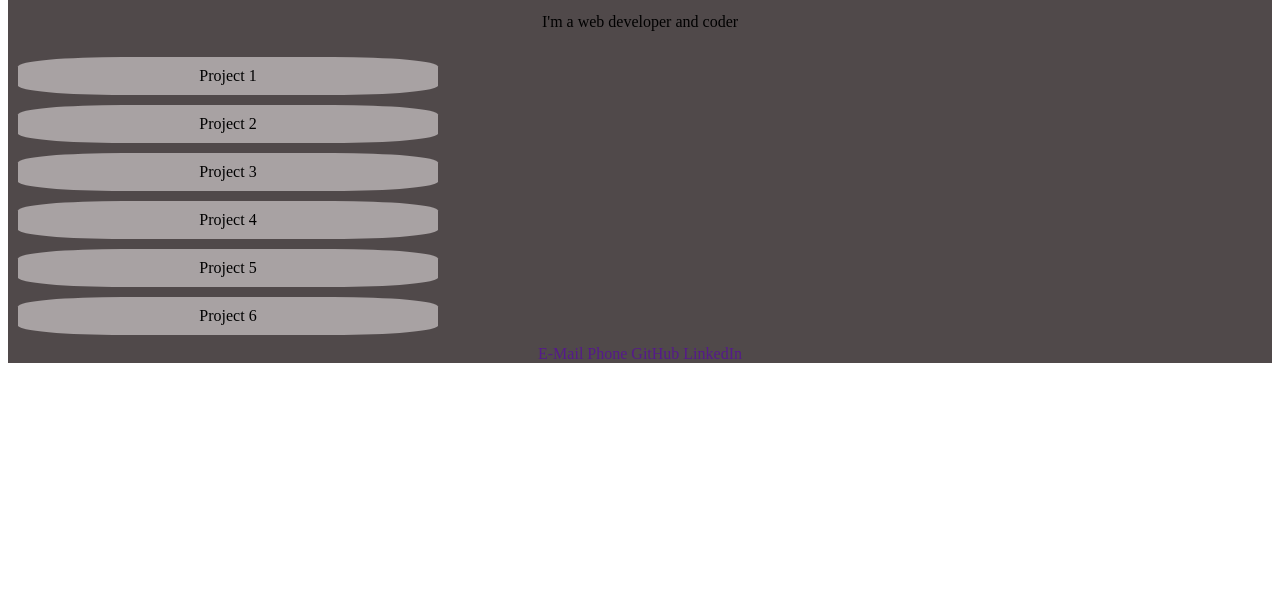
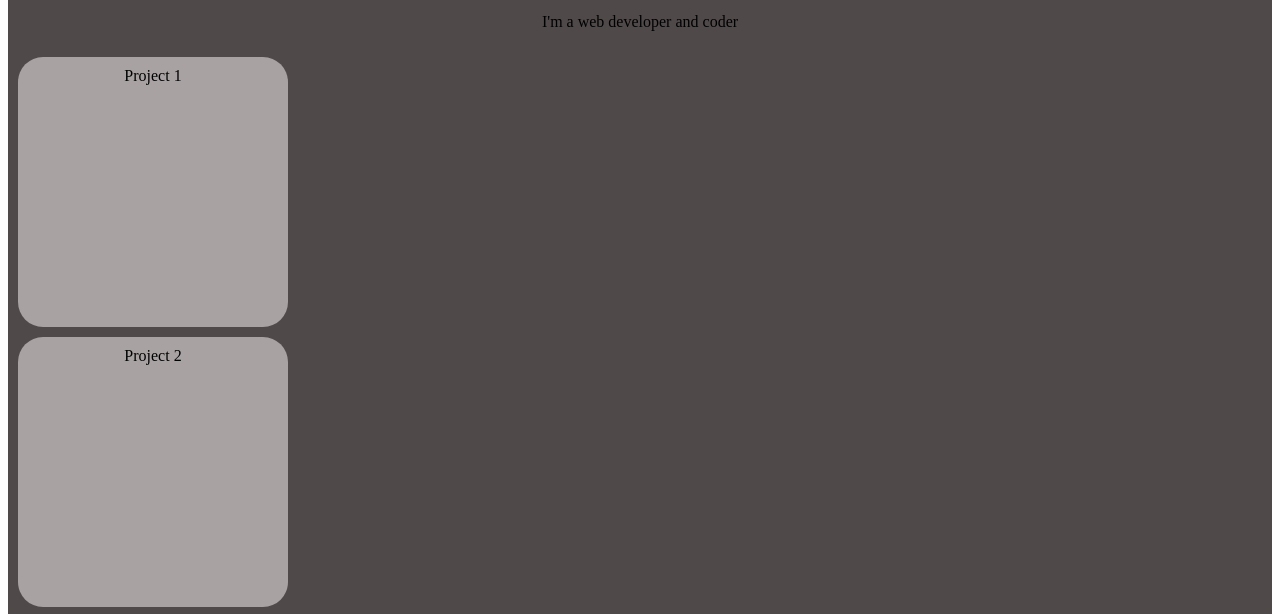
Before and after one commit to FragLeo/LeosWebsite, a plain HTML site: page index.html in a window 1280 px wide. Shown: the part 176-790 px from the top of the page. Drawn offline with Linux system fonts and the light colour scheme.

Commit message:
Update styles.css

```diff
--- a/styles/styles.css
+++ b/styles/styles.css
@@ -32,12 +32,13 @@ main h1 {
 }
 a {
   text-decoration: none;
-  }
+}
 
 main .project {
   padding: 10px;
   margin: 10px;
   background-color: #a8a2a3;
-  border-radius: 25%;
-  width: 25rem;
+  border-radius: 25px;
+  width: 250px;
+  height: 250px;
 }
```
